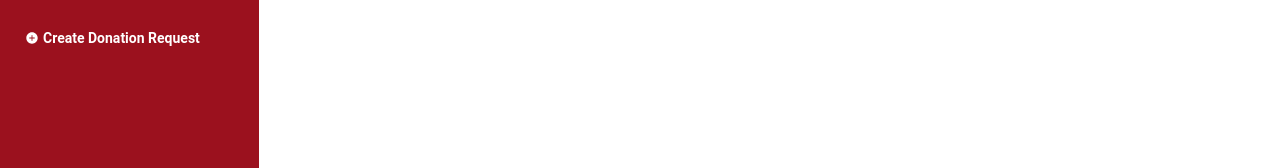
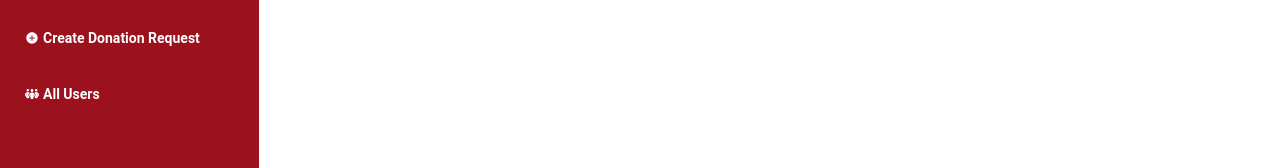
Before and after one commit to tisabbir/give-life-client, a React (Vite) app: page /dashboard in a window 1280 px wide. Shown: the part 194-362 px from the top of the page. Built offline with nearby package versions, Linux system fonts and the light colour scheme; no server answers; sample sign-in values are in the browser's storage.

Commit message:
All Users Route Created

```diff
--- a/src/Layout/Dashboard.jsx
+++ b/src/Layout/Dashboard.jsx
@@ -1,4 +1,4 @@
-import { FaHouse, FaPerson } from "react-icons/fa6";
+import { FaHouse, FaPeopleGroup, FaPerson } from "react-icons/fa6";
 import { IoIosAddCircle } from "react-icons/io";
 import { NavLink, Outlet } from "react-router-dom";
 
@@ -28,6 +28,7 @@ const Dashboard = () => {
           {" "}
           <FaPerson /> Profile
         </NavLink>
+
         <NavLink
           style={({ isActive }) => {
             return {
@@ -42,6 +43,21 @@ const Dashboard = () => {
           {" "}
           <IoIosAddCircle /> Create Donation Request
         </NavLink>
+        <NavLink
+          style={({ isActive }) => {
+            return {
+              fontWeight: isActive ? "bold" : "",
+              color: isActive ? "#9B111E" : "white",
+              backgroundColor: isActive ? "white" : "",
+            };
+          }}
+          to={"/dashboard/all-users"}
+          className=" btn btn-ghost flex justify-start items-center gap-1 "
+        >
+          {" "}
+          <FaPeopleGroup /> All Users
+        </NavLink>
+
       </div>
       <div className="pt-24 w-full">
         <Outlet />
--- /dev/null
+++ b/src/Pages/Dashboard/AllUsers/AllUsers.jsx
@@ -0,0 +1,11 @@
+
+
+const AllUsers = () => {
+    return (
+        <div>
+            All Users are here
+        </div>
+    );
+};
+
+export default AllUsers;
```
Also changed, not shown: src/Routes/router.jsx (+7 -0 lines).
